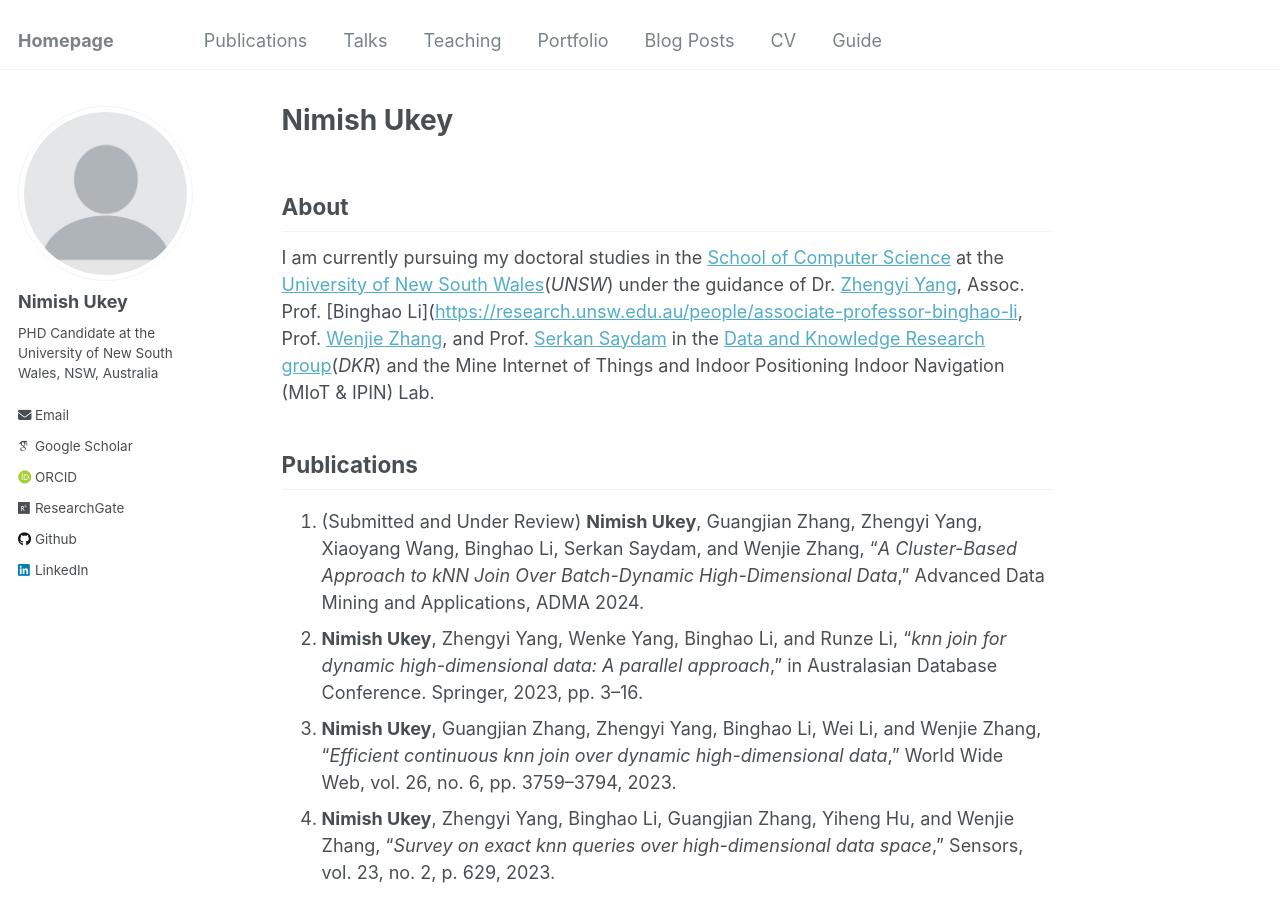
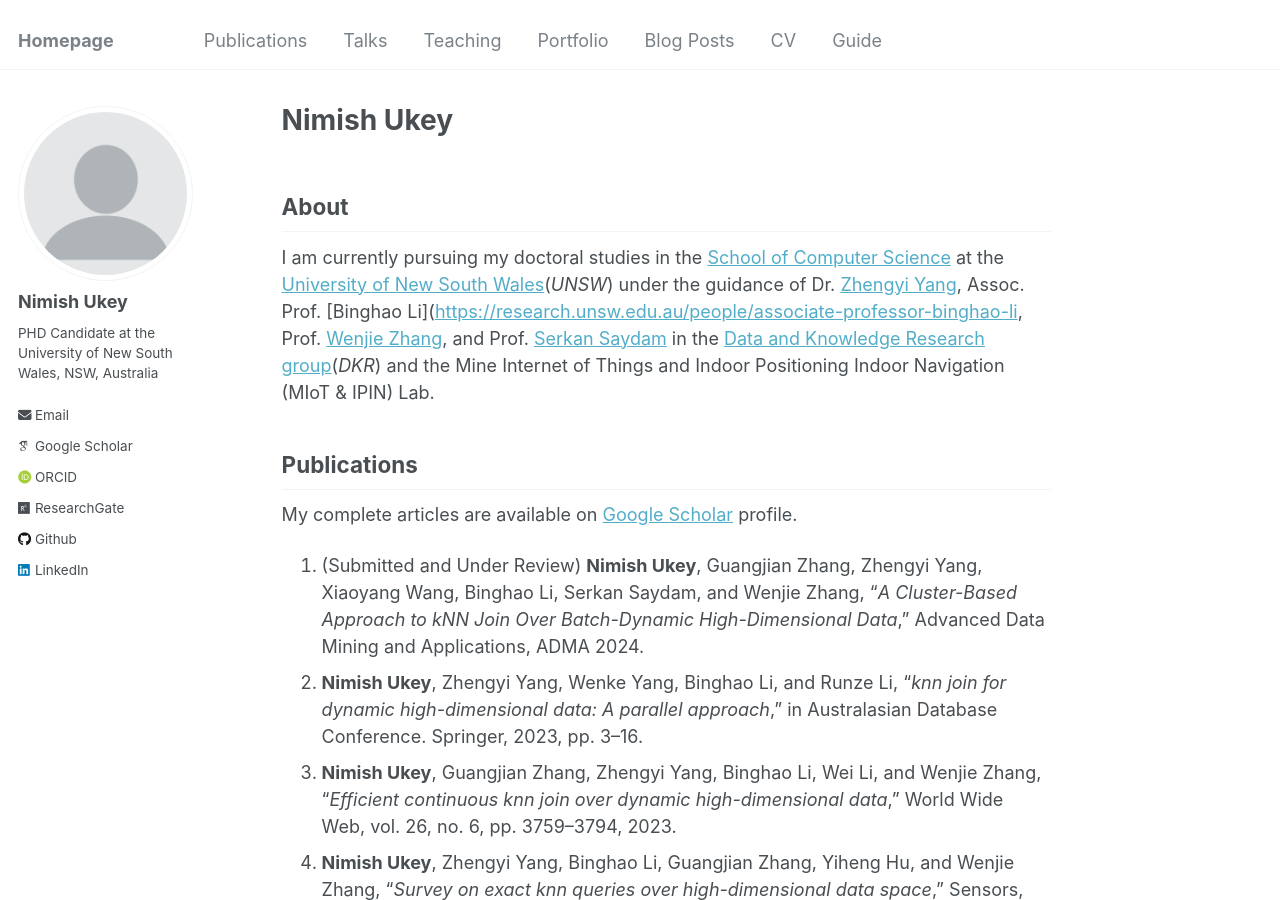
Before and after one commit to nimishukey/nimishukey.github.io, a Jekyll site: the page built from _pages/about.md, in a window 1280 px wide and 900 px high. Built offline with Jekyll 4.4.1, drawn with Linux system fonts in a browser that asks for light colours; some web fonts are replaced.

Commit message:
Update about.md

```diff
--- a/_pages/about.md
+++ b/_pages/about.md
@@ -11,6 +11,7 @@ redirect_from:
 I am currently pursuing my doctoral studies in the [School of Computer Science](https://www.unsw.edu.au/engineering/our-schools/computer-science-and-engineering) at the [University of New South Wales](https://www.unsw.edu.au/)(*UNSW*) under the guidance of Dr. [Zhengyi Yang](http://www.zhengyi.one/), Assoc. Prof. [Binghao Li]([https://research.unsw.edu.au/people/associate-professor-binghao-li](https://www.unsw.edu.au/staff/binghao-li), Prof. [Wenjie Zhang](https://www.cse.unsw.edu.au/~zhangw/), and Prof. [Serkan Saydam](https://www.unsw.edu.au/staff/serkan-saydam) in the [Data and Knowledge Research group](https://unswdb.github.io/)(*DKR*) and the Mine Internet of Things and Indoor Positioning Indoor Navigation (MIoT & IPIN) Lab.
 
 <h2 id="publications"> Publications </h2>
+My complete articles are available on [Google Scholar](https://scholar.google.com.au/citations?user=zOsfTjIAAAAJ&hl=en&oi=ao) profile.
 
 1. (Submitted and Under Review) **Nimish Ukey**, Guangjian Zhang, Zhengyi Yang, Xiaoyang Wang, Binghao Li, Serkan Saydam, and Wenjie Zhang, “*A Cluster-Based Approach to kNN Join Over Batch-Dynamic High-Dimensional Data*,” Advanced Data Mining and Applications, ADMA 2024.
 2. **Nimish Ukey**, Zhengyi Yang, Wenke Yang, Binghao Li, and Runze Li, “*knn join for dynamic high-dimensional data: A parallel approach*,” in Australasian Database Conference. Springer, 2023, pp. 3–16.
```
